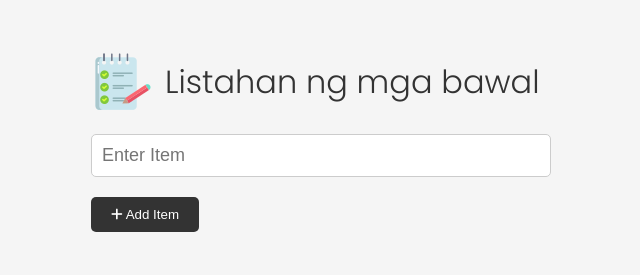
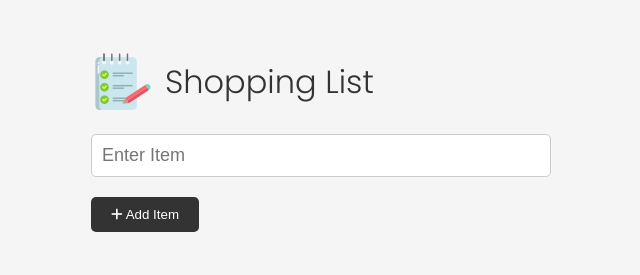
Before and after one commit to jstn0903/shopping-list, a plain HTML site: page index.html in a window 1280 px wide. Shown: the whole page, without its empty margins (319-959 px from the left). Drawn offline with Linux system fonts and the light colour scheme.

Commit message:
add some changes

```diff
--- a/index.html
+++ b/index.html
@@ -33,7 +33,7 @@
           src="images/note.png"
           alt=""
         />
-        <h1>Listahan ng mga bawal</h1>
+        <h1>Shopping List</h1>
       </header>
 
 
```
